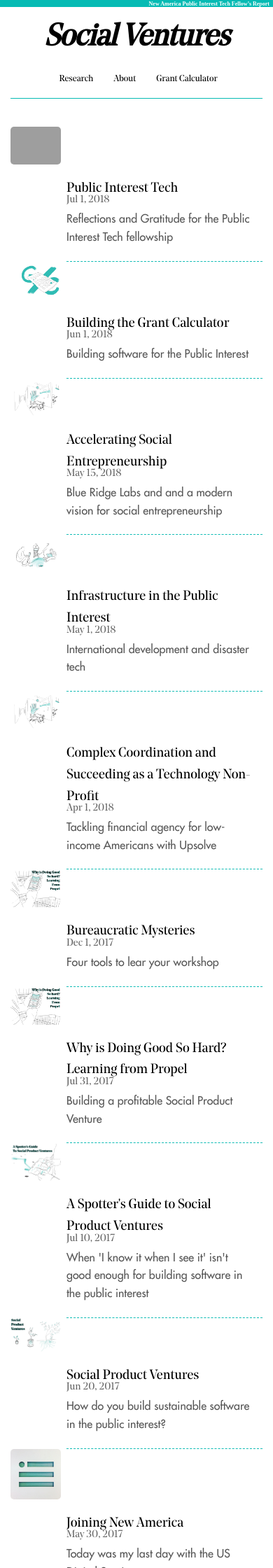
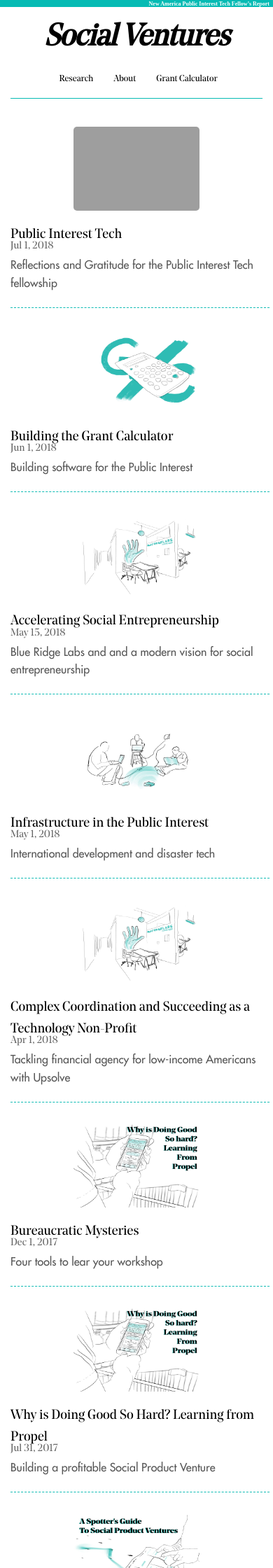
Before and after one commit to readywater/pitblog, a Jekyll site: the page built from index.html, in a window 390 px wide. Shown: the top 2240 px of the page at 70% size. Built offline with Jekyll 4.4.1, drawn with Linux system fonts in a browser that asks for light colours; the list of posts is cut into pages by our own code; grey boxes are pictures that could not be loaded.

Commit message:
Mobile friendly home page

```diff
--- a/_sass/_layout.scss
+++ b/_sass/_layout.scss
@@ -85,6 +85,11 @@
       float:right;
       clear: right;
       border-bottom: 1px dashed #06BBB4;
+      @media only screen and (max-width: 480px) {
+        width: 100%;
+        float: none;
+        clear: both;
+      }
 
     }
 
@@ -101,6 +106,13 @@
       max-height:120px;
       float:left;
       clear: left;
+      @media only screen and (max-width: 480px) {
+        float: none;
+        clear: both;
+        width: 50%;
+        height: auto;
+        margin-left: 25%;
+      }
     }
 
     li {
```
